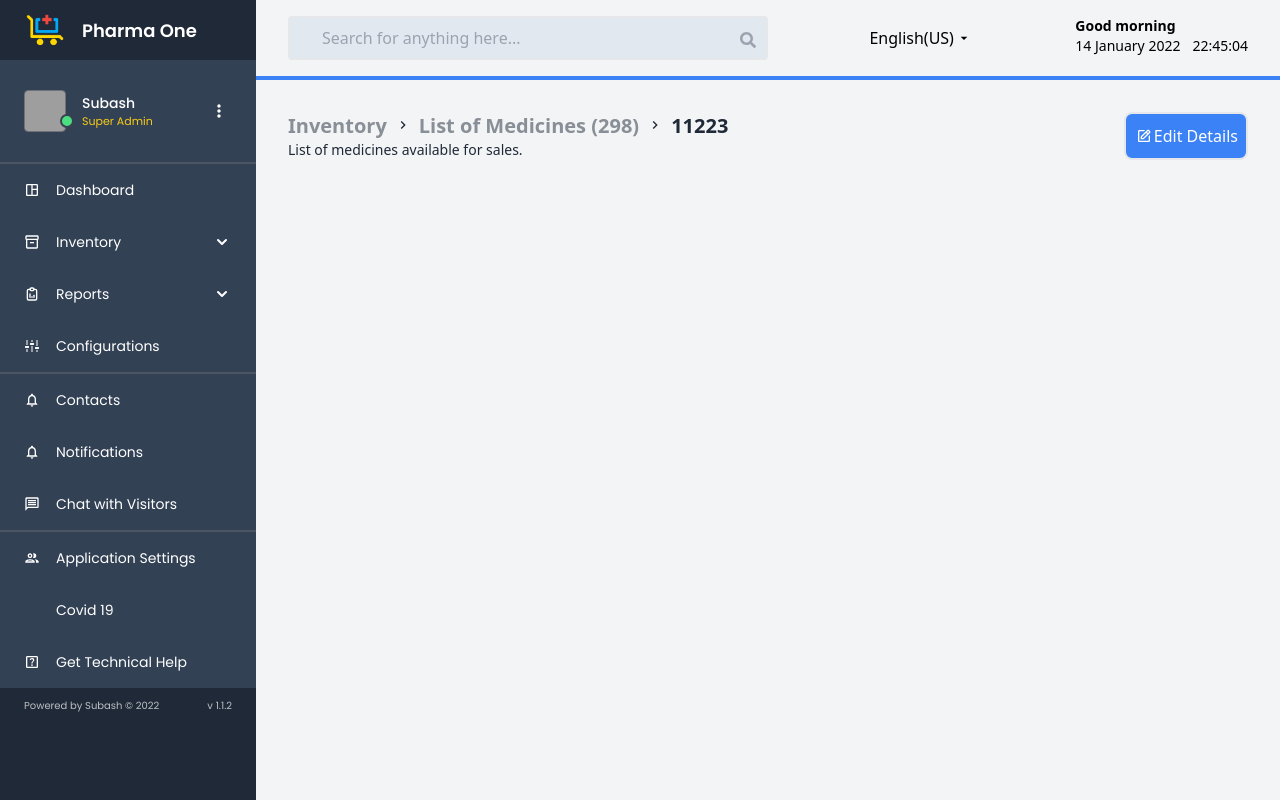
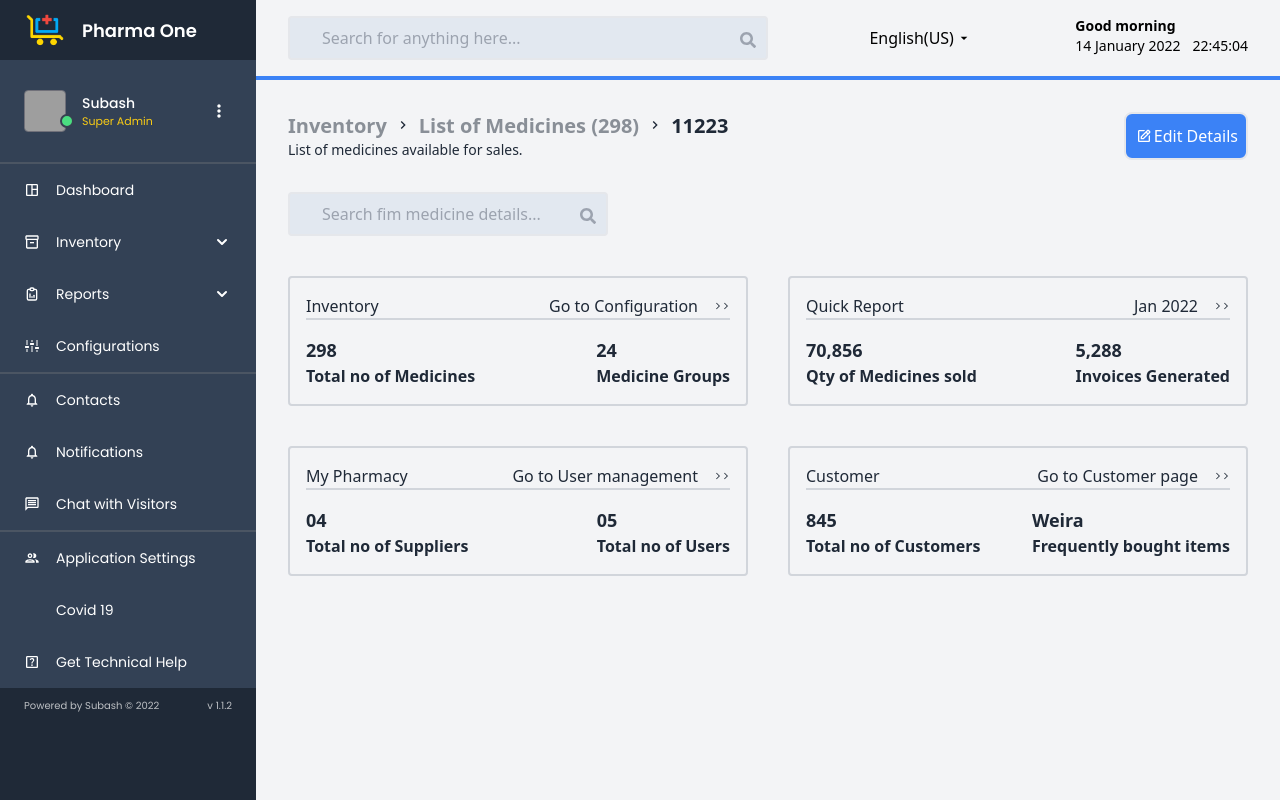
Before and after one commit to WandaWeira/pharmacy, a React (Vite) app: page /detail/11223 in a window 1280 px wide. Built offline with nearby package versions, Linux system fonts and the light colour scheme; grey boxes are pictures that could not be loaded; some icons are missing.

Commit message:
medicine details cards

```diff
--- a/src/components/MedicineDetails.jsx
+++ b/src/components/MedicineDetails.jsx
@@ -1,11 +1,11 @@
 import React from "react";
 import { BiEdit } from "react-icons/bi";
 import { MdChevronRight } from "react-icons/md";
-import { Link, useParams  } from "react-router-dom";
-
+import { Link, useParams } from "react-router-dom";
+import { FaSearch } from "react-icons/fa";
+import CardLarge from "./CardLarge";
 
 const MedicineDetails = () => {
-
   const { itemId } = useParams();
   // Fetch medicine details based on itemId
 
@@ -26,17 +26,30 @@ const MedicineDetails = () => {
               </span>
             </Link>
             <MdChevronRight />
-            <span className="text-gray-800 text-xl font-bold ">
-              {itemId}
-            </span>
+            <span className="text-gray-800 text-xl font-bold ">{itemId}</span>
           </div>
-          <p className="text-gray-800 text-sm font-normal">List of medicines available for sales.</p>
+          <p className="text-gray-800 text-sm font-normal">
+            List of medicines available for sales.
+          </p>
         </div>
         <button className="flex justify-between items-center rounded-lg p-2 border-2 text-white bg-blue-500">
           <BiEdit className="w-5" />
           <h3>Edit Details</h3>
         </button>
       </div>
+      <div>
+        <div className="w-80 my-8 relative">
+          <input
+            type="text"
+            placeholder="Search fim medicine details..."
+            className="py-2 pl-8 pr-4 w-full rounded border-2 bg-slate-200 font-normal border-gray-200 focus:outline-none focus:border-gray-300"
+          />
+          <div className="absolute right-3 top-4">
+            <FaSearch className="text-gray-400" />
+          </div>
+        </div>
+        <CardLarge />
+      </div>
     </>
   );
 };
```
